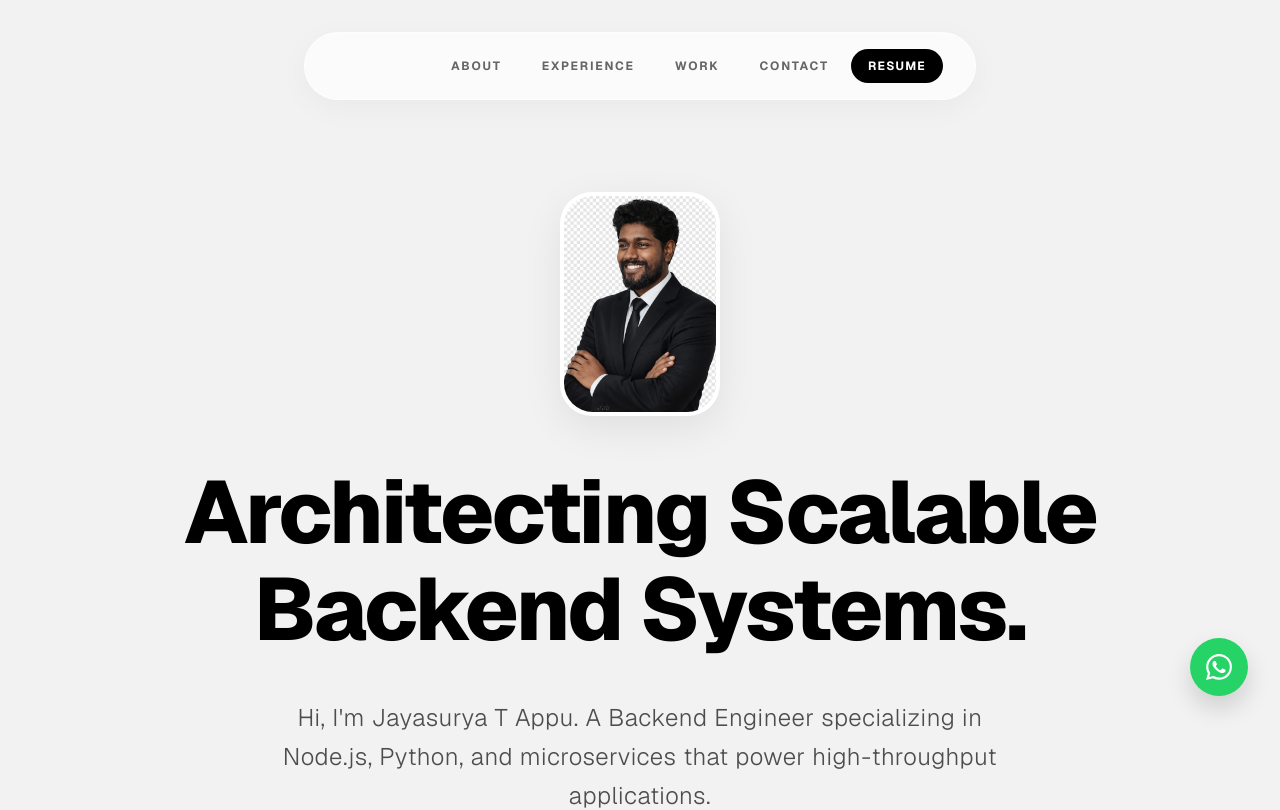
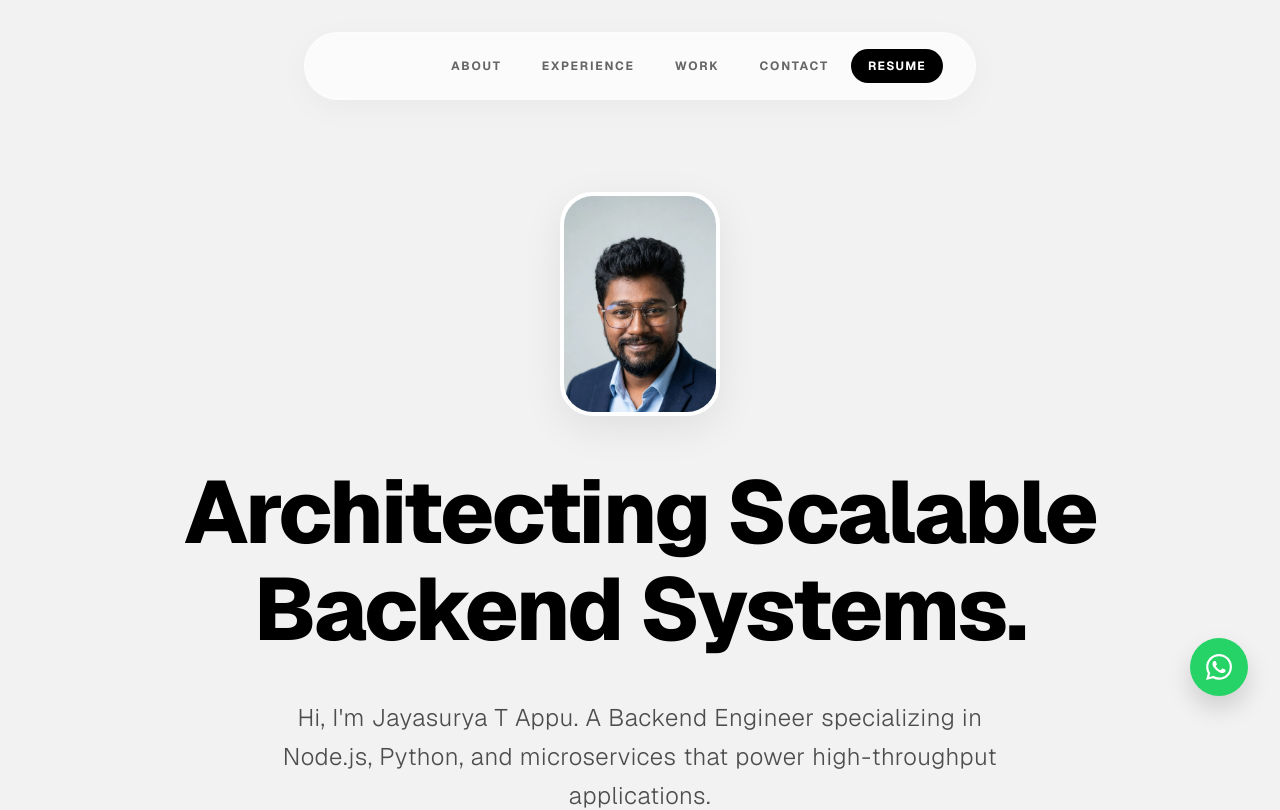
Before and after one commit to Jayasurya-T-Appu/personal-portfolio, a Next.js app: page / in a window 1280 px wide. Shown: the top 810 px of the page. Built offline with nearby package versions, Linux system fonts and the light colour scheme.

Commit message:
Jayasurya: added new image and uploaded new resume

```diff
--- a/src/app/page.tsx
+++ b/src/app/page.tsx
@@ -20,7 +20,7 @@ export default function Home() {
         <section id="about" className="pt-32 md:pt-48 pb-10 md:pb-32 px-6 md:px-12 max-w-6xl mx-auto flex flex-col items-center text-center">
           <div className="w-32 h-44 md:w-40 md:h-56 rounded-[2rem] overflow-hidden mb-8 md:mb-12 shadow-[0_12px_40px_rgba(0,0,0,0.08)] bg-white p-1">
           <div className="w-full h-full rounded-[1.8rem] overflow-hidden relative">
-            <Image src="/profile image.png" alt="Jayasurya T Appu" fill priority className="object-cover object-top" sizes="(max-width: 768px) 160px, 200px" />
+            <Image src="/profile_image.webp" alt="Jayasurya T Appu" fill priority className="object-cover object-top" sizes="(max-width: 768px) 160px, 200px" />
           </div>
         </div>
 
```
Also changed, not shown: public/profile_image.webp (added), 1 other file (tests, documents, lock files or other folders).
